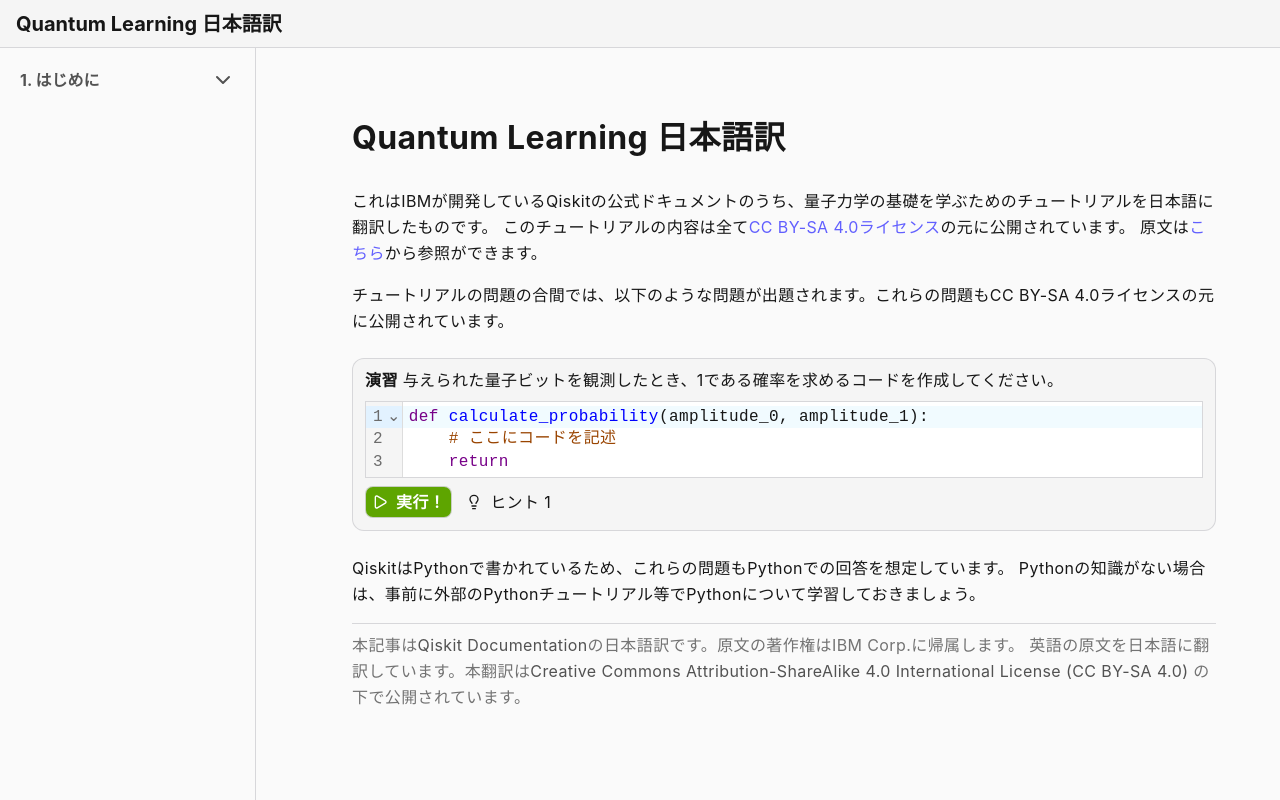
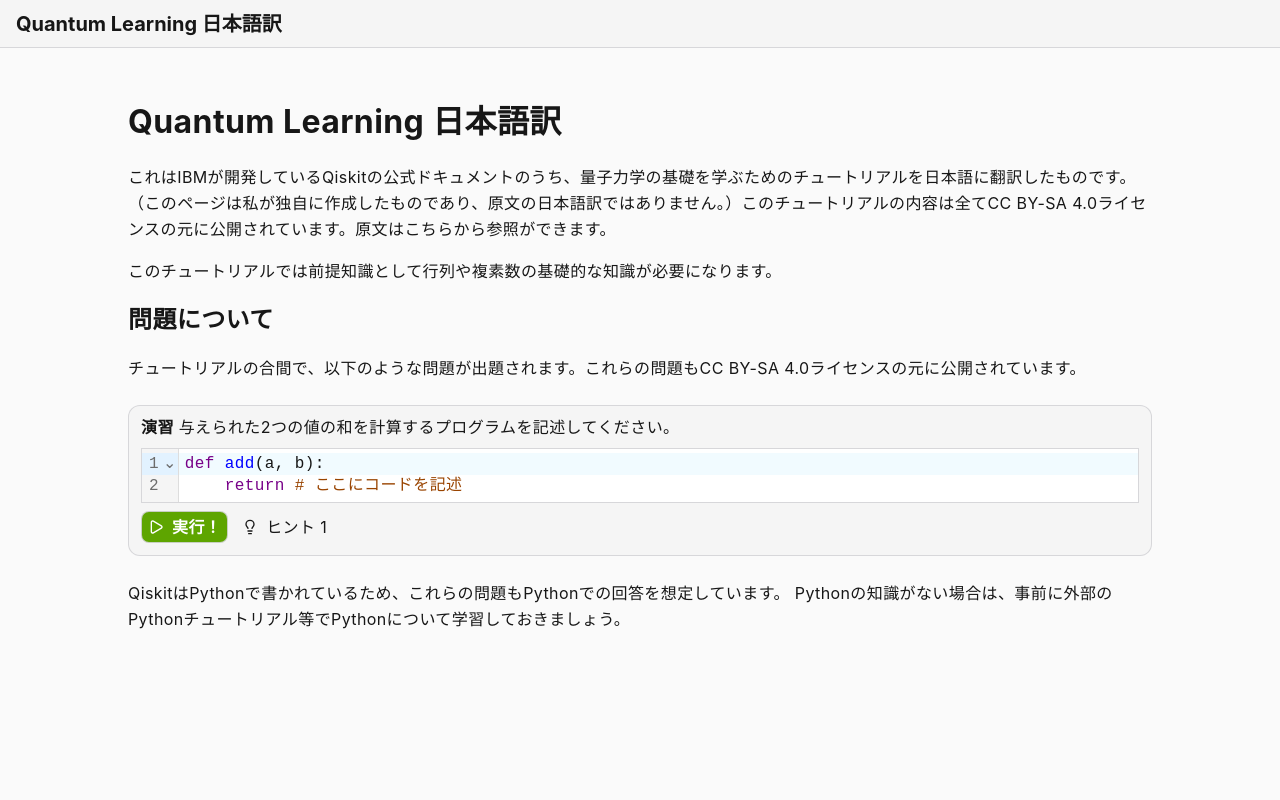
Before and after one commit to hatya-mouse/hatya.dev, a Next.js app: page /quantum-ja in a window 1280 px wide. Built offline with nearby package versions, Linux system fonts and the light colour scheme.

Commit message:
feat: add quantum doc layout

```diff
--- /dev/null
+++ b/src/app/quantum-ja/basics-of-quantum-information/layout.tsx
@@ -0,0 +1,20 @@
+import QuantumDocLayout from "@/components/quantum-ja/QuantumDocLayout";
+import { MenuItem } from "@/components/quantum-ja/QuantumLinkMenu";
+
+const menuContents: MenuItem[] = [
+    {
+        type: "page",
+        title: "はじめに",
+        href: "/quantum-ja/basics-of-quantum-information",
+    },
+];
+
+export default function BasicsOfQuantumInformationLayout({
+    children,
+}: Readonly<{ children: React.ReactNode }>) {
+    return (
+        <QuantumDocLayout menuContents={menuContents}>
+            {children}
+        </QuantumDocLayout>
+    );
+}
--- a/src/app/quantum-ja/layout.tsx
+++ b/src/app/quantum-ja/layout.tsx
@@ -1,7 +1,9 @@
 import QuantumHeader from "@/components/quantum-ja/QuantumHeader";
 import { Inter, Noto_Sans_JP } from "next/font/google";
 import "./quantum.css";
-import QuantumLinkMenu from "@/components/quantum-ja/QuantumLinkMenu";
+import QuantumLinkMenu, {
+    MenuItem,
+} from "@/components/quantum-ja/QuantumLinkMenu";
 
 const inter = Inter({
     weight: "400",
@@ -15,7 +17,7 @@
     variable: "--font-noto-sans-jp",
 });
 
-export default function QuantumLayout({
+export default function QuantumPageLayout({
     children,
 }: Readonly<{ children: React.ReactNode }>) {
     return (
@@ -23,21 +25,7 @@
             className={`${notoSansJP.variable} ${inter.variable} flex flex-col pt-12 h-screen items-center`}
         >
             <QuantumHeader />
-
-            <div className="flex flex-col md:flex-row gap-8 w-full min-h-full">
-                <QuantumLinkMenu
-                    menuContents={[
-                        {
-                            categoryTitle: "はじめに",
-                            href: "/quantum-ja",
-                            items: [],
-                        },
-                    ]}
-                />
-                <div className="flex flex-col gap-4 py-6 md:py-12 px-8 md:px-16 w-full max-w-6xl text-base leading-relaxed tracking-wide">
-                    {children}
-                </div>
-            </div>
+            {children}
         </div>
     );
 }
--- a/src/app/quantum-ja/page.mdx
+++ /dev/null
@@ -1,23 +0,0 @@
-import PythonQuiz from "@/components/quantum-ja/PythonQuiz"
-import QuantumCredit from "@/components/quantum-ja/QuantumCredit"
-
-# Quantum Learning 日本語訳
-
-これはIBMが開発しているQiskitの公式ドキュメントのうち、量子力学の基礎を学ぶためのチュートリアルを日本語に翻訳したものです。
-このチュートリアルの内容は全て[CC BY-SA 4.0ライセンス](https://creativecommons.org/licenses/by-sa/4.0/)の元に公開されています。
-原文は[こちら](https://quantum.cloud.ibm.com/docs/en/guides)から参照ができます。
-
-チュートリアルの問題の合間では、以下のような問題が出題されます。これらの問題もCC BY-SA 4.0ライセンスの元に公開されています。
-
-<PythonQuiz
-    message="与えられた量子ビットを観測したとき、1である確率を求めるコードを作成してください。"
-    initialCode={`def calculate_probability(amplitude_0, amplitude_1):
-      # ここにコードを記述
-      return`}
-    hints={["確率振幅から確率を求める時、どのような操作を行えば良いでしょうか。"]}
-/>
-
-QiskitはPythonで書かれているため、これらの問題もPythonでの回答を想定しています。
-Pythonの知識がない場合は、事前に外部のPythonチュートリアル等でPythonについて学習しておきましょう。
-
-<QuantumCredit />
--- /dev/null
+++ b/src/app/quantum-ja/page.tsx
@@ -0,0 +1,55 @@
+import PythonQuiz from "@/components/quantum-ja/PythonQuiz";
+import { Metadata } from "next";
+import Link from "next/link";
+
+export const metadata: Metadata = {
+    title: "Quantum Learning 日本語訳",
+    description: "This is the description for SEO purposes.",
+};
+
+export default function QuantumLearningHome() {
+    return (
+        <div className="flex flex-col gap-4 md:py-12 px-8 md:px-16 w-full max-w-6xl text-base leading-relaxed tracking-wide">
+            <h1>Quantum Learning 日本語訳</h1>
+            <p>
+                これはIBMが開発しているQiskitの公式ドキュメントのうち、量子力学の基礎を学ぶためのチュートリアルを日本語に翻訳したものです。（このページは私が独自に作成したものであり、原文の日本語訳ではありません。）このチュートリアルの内容は全て
+                <Link
+                    href="https://creativecommons.org/licenses/by-sa/4.0/"
+                    target="_blank"
+                    rel="noopener noreferrer"
+                >
+                    CC BY-SA 4.0ライセンス
+                </Link>
+                の元に公開されています。原文は
+                <Link
+                    href="https://quantum.cloud.ibm.com/docs/en/guides/"
+                    target="_blank"
+                    rel="noopener noreferrer"
+                >
+                    こちら
+                </Link>
+                から参照ができます。
+            </p>
+            <p>
+                このチュートリアルでは前提知識として行列や複素数の基礎的な知識が必要になります。
+            </p>
+            <h2>問題について</h2>
+            <p>
+                チュートリアルの合間で、以下のような問題が出題されます。これらの問題もCC
+                BY-SA 4.0ライセンスの元に公開されています。
+            </p>
+            <PythonQuiz
+                message="与えられた2つの値の和を計算するプログラムを記述してください。"
+                initialCode={`def add(a, b):
+    return # ここにコードを記述`}
+                hints={[
+                    "確率振幅から確率を求める時、どのような操作を行えば良いでしょうか。",
+                ]}
+            />
+            <p>
+                QiskitはPythonで書かれているため、これらの問題もPythonでの回答を想定しています。
+                Pythonの知識がない場合は、事前に外部のPythonチュートリアル等でPythonについて学習しておきましょう。
+            </p>
+        </div>
+    );
+}
--- a/src/app/quantum-ja/quantum.css
+++ b/src/app/quantum-ja/quantum.css
@@ -8,6 +8,10 @@
     }
 }
 
+.credit-link:hover {
+    text-decoration: underline;
+}
+
 a:hover {
     text-decoration: none;
 }
--- a/src/components/quantum-ja/QuantumCredit.tsx
+++ b/src/components/quantum-ja/QuantumCredit.tsx
@@ -1,8 +1,10 @@
+import Link from "next/link";
+
 export default function QuantumCredit() {
     return (
-        <div>
-            <hr className="mb-2" />
-            <p className="text-neutral-500">
+        <div className="text-neutral-500 mb-10">
+            <hr className="mt-6 mb-10" />
+            <p className="mb-3">
                 本記事は
                 <a
                     className="credit-link"
@@ -12,8 +14,8 @@
                 >
                     Qiskit Documentation
                 </a>
-                の日本語訳です。原文の著作権はIBM Corp.に帰属します。
-                英語の原文を日本語に翻訳しています。本翻訳は
+                （英語）を元に日本語への翻訳および一部改変・再構成を行なったものです。原文の著作権はIBM
+                Corp.に帰属します。また、本記事は
                 <a
                     className="credit-link"
                     href="https://creativecommons.org/licenses/by-sa/4.0/"
@@ -25,6 +27,13 @@
                 </a>
                 &nbsp;の下で公開されています。
             </p>
+
+            <p>
+                翻訳・編集：
+                <Link className="credit-link" href="/">
+                    Hatya-mouse
+                </Link>
+            </p>
         </div>
     );
 }
--- /dev/null
+++ b/src/components/quantum-ja/QuantumDocLayout.tsx
@@ -0,0 +1,16 @@
+import QuantumLinkMenu, { MenuItem } from "./QuantumLinkMenu";
+
+export default function QuantumDocLayout({
+    menuContents,
+    children,
+}: Readonly<{ menuContents: MenuItem[]; children: React.ReactNode }>) {
+    return (
+        <div className="flex flex-col md:flex-row gap-8 w-full min-h-full">
+            <QuantumLinkMenu menuContents={menuContents} />
+
+            <div className="flex flex-col gap-4 md:py-12 px-8 md:px-16 w-full max-w-6xl text-base leading-relaxed tracking-wide">
+                {children}
+            </div>
+        </div>
+    );
+}
--- a/src/components/quantum-ja/QuantumLinkMenu.tsx
+++ b/src/components/quantum-ja/QuantumLinkMenu.tsx
@@ -18,7 +18,7 @@
     items: { title: string; href: string }[];
 };
 
-export type MenuItem = (SinglePageItem | GroupItem)[];
+export type MenuItem = SinglePageItem | GroupItem;
 
 export default function QuantumLinkMenu({
     menuContents,
@@ -35,7 +35,7 @@
     };
 
     return (
-        <aside className="w-full md:w-64 flex flex-col gap-1 p-3 border-r border-(--border) shrink-0">
+        <aside className="w-full md:w-64 flex flex-col gap-1 p-3 border-b border-(--border) md:border-b-0 md:border-r shrink-0">
             {menuContents.map((item, index) => {
                 if (item.type === "page") {
                     const isActive = pathname === item.href;
```
